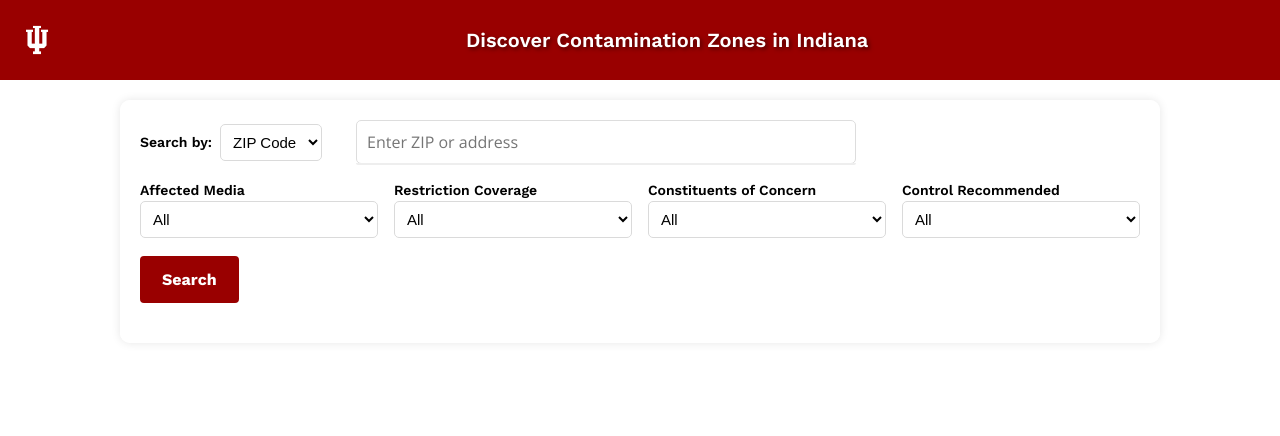
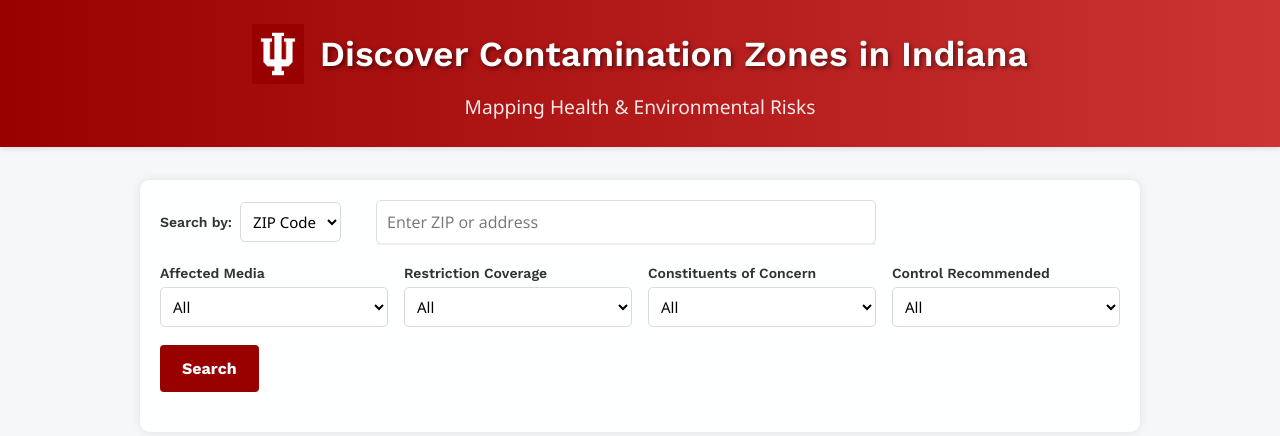
Before and after one commit to suhaasbadada/jimmy_johns, a Flask app: page / in a window 1280 px wide. Shown: the top 436 px of the page. Run offline with Flask 3, Linux system fonts and the light colour scheme.

Commit message:
updated header banner to match landing page

```diff
--- a/cdccTool/templates/index.html
+++ b/cdccTool/templates/index.html
@@ -9,47 +9,62 @@
   <link href="https://fonts.googleapis.com/css2?family=Open+Sans:wght@400&family=Work+Sans:wght@400;600;700&display=swap" rel="stylesheet"/>
 
   <style>
-    body {
+    * {
+      box-sizing: border-box;
       margin: 0;
       padding: 0;
-      font-family: 'Open Sans', Helvetica, Arial, sans-serif;
-      background-size: cover;
-      background-attachment: fixed;
+      font-family: 'Segoe UI', Tahoma, Geneva, Verdana, sans-serif;
     }
 
-    .header {
+    body {
+      background-color: #f5f7f9;
+      color: #333;
+      line-height: 1.6;
+      font-family: 'Open Sans', Helvetica, Arial, sans-serif;
+    }
+
+    header {
+      background: linear-gradient(to right, #990000, #cc3333);
+      color: white;
+      padding: 1.5rem 1rem;
+      text-align: center;
+      box-shadow: 0 2px 5px rgba(0,0,0,0.1);
       position: fixed;
+      width: 100%;
       top: 0;
-      left: 0;
-      right: 0;
-      height: 80px;
-      background-color: rgb(153, 0, 0);
-      color: white;
-      display: flex;
-      align-items: center;
-      padding: 0 20px;
       z-index: 1000;
     }
 
-    .logo {
-      height: 40px;
-      width: auto;
-      margin-right: 20px;
+    .logo-container {
+      display: flex;
+      align-items: center;
+      justify-content: center;
+      margin-bottom: 0.5rem;
     }
 
-    .header h1 {
-      flex: 1;
-      margin: 0;
-      text-align: center;
-      font-size: 20px;
+    .logo {
+      height: 60px;
+      width: auto;
+      margin-right: 1rem;
+    }
+
+    header h1 {
+      font-size: 2.2rem;
       font-weight: 600;
       text-shadow: 2px 2px 4px rgba(0,0,0,0.5);
       font-family: 'Work Sans', sans-serif;
+      margin: 0;
+    }
+
+    header p {
+      font-size: 1.2rem;
+      margin: 0;
+      opacity: 0.9;
     }
 
     .container {
       max-width: 1000px;
-      margin: 100px auto 0;
+      margin: 180px auto 0;
       padding: 20px;
       background-color: rgba(255, 255, 255, 0.95);
       border-radius: 10px;
@@ -173,6 +188,18 @@
       .search-type {
         flex: 1;
       }
+
+      header h1 {
+        font-size: 1.8rem;
+      }
+
+      header p {
+        font-size: 1rem;
+      }
+
+      .container {
+        margin-top: 200px;
+      }
     }
 
     button,
@@ -226,10 +253,13 @@
 </head>
 
 <body>
-  <div class="header">
-    <img src="{{ url_for('static', filename='trident-large.png') }}" alt="Logo" class="logo" />
-    <h1>Discover Contamination Zones in Indiana</h1>
-  </div>
+  <header>
+    <div class="logo-container">
+      <img src="{{ url_for('static', filename='trident-large.png') }}" alt="Logo" class="logo" />
+      <h1>Discover Contamination Zones in Indiana</h1>
+    </div>
+    <p>Mapping Health & Environmental Risks</p>
+  </header>
 
   <div class="container">
     <form method="POST" autocomplete="off">
```
